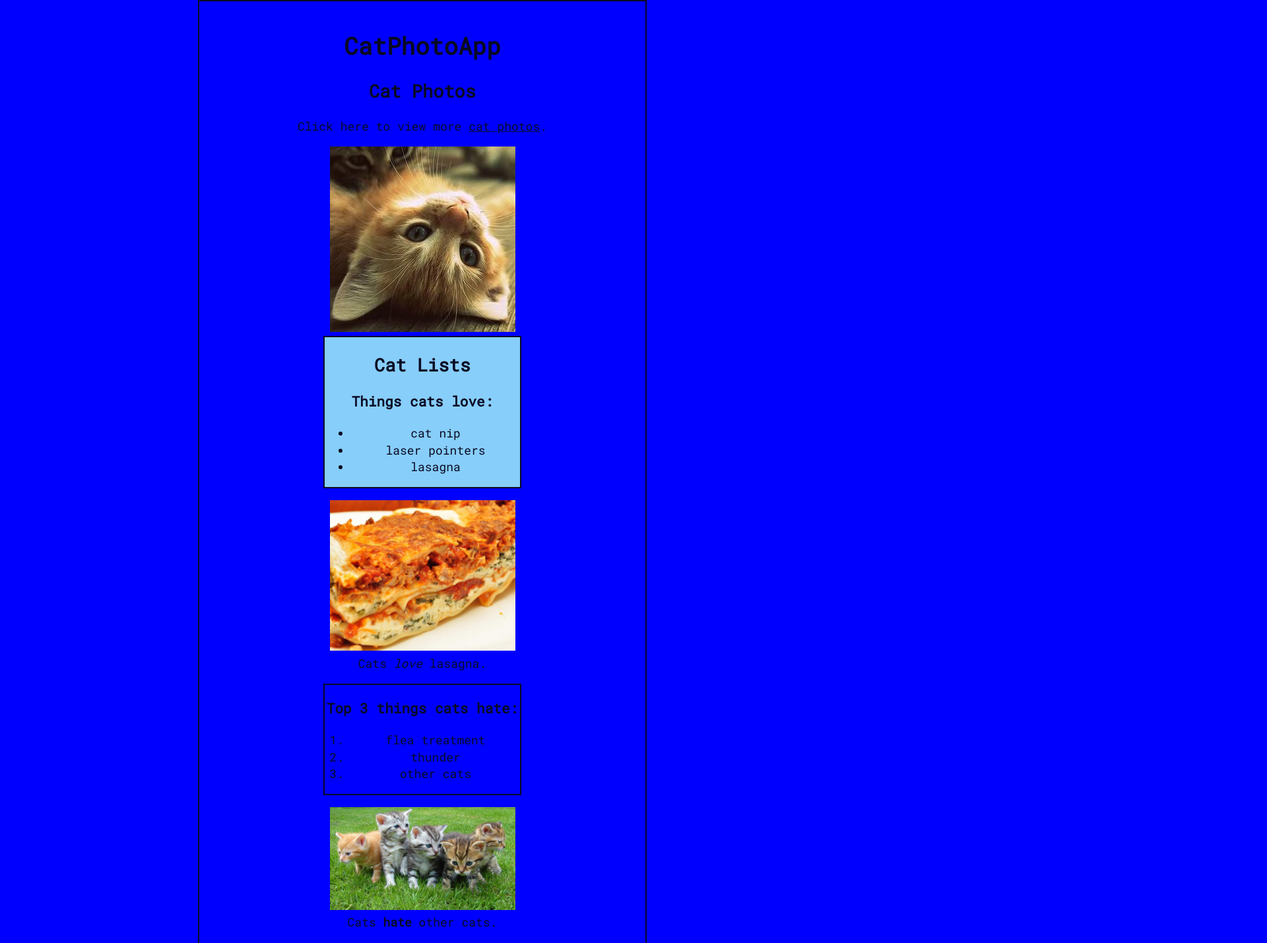
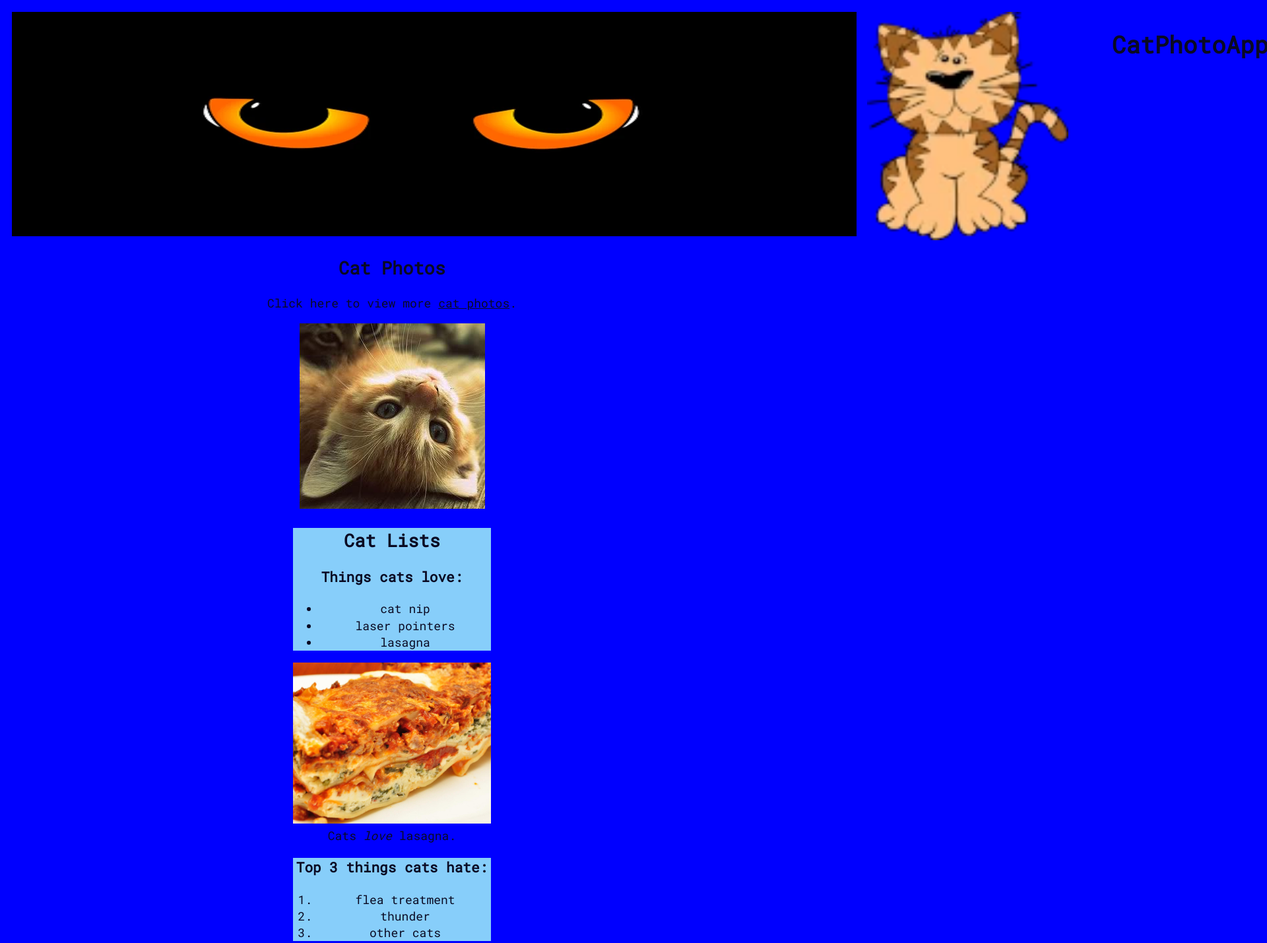
Before and after one commit to Regis-Universo/catphotosapp, a plain HTML site: page index.html in a window 1280 px wide. Shown: the top 1429 px of the page at 66% size, 1920 px wide, since content can reach past the window. Drawn offline with Linux system fonts and the light colour scheme.

Commit message:
Adicionando e modificando arquivos

```diff
--- a/css/style.css
+++ b/css/style.css
@@ -7,11 +7,34 @@ body {
     padding: 1em;
     line-height: 1.4;
     text-align: center;
-    margin: auto;
-    width: 50%;
-    border: #0a0a23 2px solid;
+    margin: 0px;
+    width: 90%;
+    border: 0px;
     background-color: blue;
   }
+
+  img {
+   /* max-width: 281px;*/
+    height: auto;
+
+  }
+
+  #banner {
+    width: 100%;
+    box-sizing: border-box;
+    padding-left: 0px;
+    padding-right: 0px;
+    margin: 0%;
+  }
+
+  header {
+    display: inline-flex;
+  }
+
+  main {
+    display: flexbox;
+  }
+
 
   a {
     color: #0a0a23;
@@ -30,13 +53,10 @@ body {
     top: 5px;
   }
 
-h1 {
-  text-align: center;
-}
 
 .catslove {
   box-sizing: border-box;
-  border: #0a0a23 2px solid;
+
   width: 300px;
 
   padding: auto;
@@ -46,17 +66,35 @@ h1 {
 
 .catshate {
   box-sizing: border-box;
-  border: #0a0a23 2px solid;
+
   width: 300px;
-  align-content: center;
+
   padding: auto;
   margin: auto;
+  background-color: lightskyblue;
 }
 
 .margin {
   align-items: flex-end;
 }
 
+.first {
+  display: flex;
+}
+
+#logo {
+  margin-left: 5%;
+}
+
+#title {
+  margin-left: 20%;
+}
+
+.li {
+  margin-left: 0px;
+  padding-left: 0%;
+  text-decoration: none;
+}
 
 .photos {
   width: 50%;
@@ -74,11 +112,7 @@ figcaption {
   text-align: center;
 }
 
-img {
-  max-width: 281px;
-  height: auto;
 
-}
 
 
 
--- a/index.html
+++ b/index.html
@@ -7,24 +7,35 @@
     <link rel="stylesheet" href="css/style.css">
 </head>
 <body>
-    <h1>CatPhotoApp</h1>
+    <header>
+        <div>
+            <img src="img/eyes-banner1.webp" alt="">
+        </div>
+        <div class="first">
+            <img id="logo" src="img/cat-logo-.webp" alt="Apresenta o Logo do Cat Photos App" />
+            <h1 id="title">CatPhotoApp</h1>
+        </div>
+
+
+    </header>
     <main>
         <section>
       <h2>Cat Photos</h2>
       <!-- TODO: Add link to cat photos -->
       <p>Click here to view more <a  href="catphotos.html">cat photos</a>.</p>
 
-      <!--<a href="https://freecatphotoapp.com" ><img src="img/relaxing-cat.jpg" alt="A cute orange cat lying on its back."> </a> -->
+
       <a href="catphotos.html" ><img src="img/relaxing-cat.jpg" alt="A cute orange cat lying on its back."> </a>
+
     </section>
     <section>
         <div class="catslove">
         <h2>Cat Lists</h2>
         <h3>Things cats love:</h3>
         <ul>
-            <li class="margin">cat nip</li>
-            <li>laser pointers</li>
-            <li>lasagna</li>
+            <li class="li">cat nip</li>
+            <li class="li">laser pointers</li>
+            <li class="li">lasagna</li>
         </ul>
         </div>
 
@@ -36,9 +47,9 @@
         <div class="catshate">
         <h3>Top 3 things cats hate:</h3>
         <ol>
-            <li>flea treatment</li>
-            <li>thunder</li>
-            <li>other cats</li>
+            <li class="li">flea treatment</li>
+            <li class="li">thunder</li>
+            <li class="li">other cats</li>
         </ol>
         </div>
 
@@ -76,7 +87,8 @@
 </main>
 
 <footer>
-    <p>No Copyright - <a href="https://www.freecodecamp.org">freeCodeCamp.org</a></p>
+    <p>No Copyright - <a href="https://github.com/Regis-Universo/catphotosapp"></a>Régis-Universo</a></p>
+    <p>Baseado em freeCodeCamp.org</p>
 </footer>
 
 <!-- Code injected by live-server -->
```
Also changed, not shown: catphotos.html (+19 -1 lines), img/cat-logo-.webp (added), img/eyes-banner1.webp (added).
